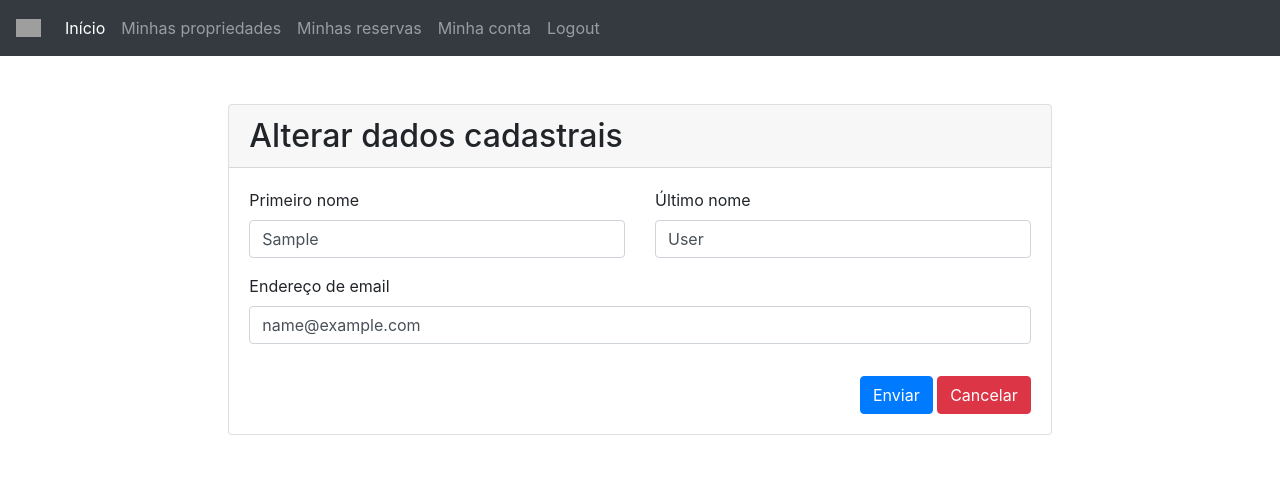
After one commit to 4andrewtanakashi/projeto-eng-soft, a Django app: page /accounts/editar/ in a window 1280 px wide. The commit adds this page. Shown: the top 482 px of the page. Run offline with Django 3.2, Linux system fonts and the light colour scheme; the visitor is signed in with stand-in values (Sample User, id 1); some libraries are stand-ins or nearby versions; grey boxes are pictures that could not be loaded.

Commit message:
:hammer: Término da implementação Closes #7 Closes #8

```diff
--- a/src/core/forms.py
+++ b/src/core/forms.py
@@ -21,6 +21,11 @@ class RegistrarForm(UserCreationForm):
         super(RegistrarForm, self).__init__(*args, **kwargs)
         self.fields['first_name'].label = 'Primeiro nome'
         self.fields['last_name'].label = 'Último nome'
+
+class AtualizarUsuarioForm(forms.ModelForm):
+    class Meta:
+        model = User
+        fields = ('first_name', 'last_name', 'email')
 
 class PropriedadeForm(forms.ModelForm):
     class Meta:
--- /dev/null
+++ b/src/core/templates/core/form_edit_user.html
@@ -0,0 +1,41 @@
+{% extends 'core/header.html' %}
+
+{% load crispy_forms_tags %}
+
+{% block content %}
+<div class="container-fluid pt-5 pb-5">
+    <div class="row justify-content-center">
+        <div class="col-8">
+            <div class="card">
+                <div class="card-header">
+                    <h2 class="card-title" style="display: inline;">Alterar dados cadastrais</h2>
+                </div>
+                <div class="card-body">
+                    <form method="post" action="{% url 'core:editar' %}">
+                        {% csrf_token %}
+                        <div class="form-group">
+                            <div class="row">
+                                <div class="col-md-6">
+                                        {{ form.first_name|as_crispy_field }}
+                                </div>
+                                <div class="col-md-6">
+
+                                        {{ form.last_name|as_crispy_field }}
+                                </div>
+                                <div class="col-md-12">
+
+                                        {{ form.email|as_crispy_field }}
+                                </div>
+                            </div>
+                        </div>
+                        <div class="float-right">
+                            <button type="submit" class="btn btn-primary">Enviar</button>
+                            <a href="/accounts/" class="btn btn-danger">Cancelar</a>
+                        </div>
+                    </form>
+                </div>
+            </div>
+        </div>
+    </div>
+</div>
+{% endblock %}
--- a/src/core/templates/core/header.html
+++ b/src/core/templates/core/header.html
@@ -29,6 +29,9 @@
                     <li class="nav-item">
                             <a class="nav-link" href="/accounts/reservas/">Minhas reservas</a>
                     </li>
+                    <li class="nav-item">
+                        <a class="nav-link" href="/accounts/">Minha conta</a>
+                    </li>
 
                     <li class="nav-item">
                             <a class="nav-link" href="{% url 'logout' %}?next=/"> Logout</a>
--- a/src/core/urls.py
+++ b/src/core/urls.py
@@ -7,6 +7,8 @@ app_name = 'core'
 
 urlpatterns = [
     path('', index_view, name='index'),
+    path('accounts/', login_required(usuario_view), name='usuario'),
+    path('accounts/editar/', login_required(edit_usuario_view), name='editar'),
     path('accounts/signup/', signup_view, name='signup'),
     path('accounts/propriedades/cadastrar/', login_required(add_propriedade_view), name='cadastrar'),
     path('accounts/propriedades/', login_required(MinhasPropriedades.as_view()), name='minhaspropriedades'),
@@ -18,7 +20,7 @@ urlpatterns = [
     path('propriedades/<slug:cidade>/<slug:ini>/<slug:fim>', login_required(PropDisponiveis.as_view()), name='propriedades'),
 
     path('propriedade/<uuid:pk>/', login_required(prop_detalhe_view), name='propriedade'),
-    path('propriedade/<uuid:pk>/<slug:ini>/<slug:fim>', login_required(prop_detalhe_reserva_view), name='propriedade'),
+    path('propriedade/<uuid:pk>/<slug:ini>/<slug:fim>', login_required(prop_detalhe_reserva_view), name='propriedadeReserva'),
     path('propriedade/editar/<uuid:pk>/', login_required(edit_propriedade_view), name='editar'),
     path('propriedade/remover/<uuid:pk>/', login_required(apagar_propriedade_view), name='remover'),
     path('propriedade/reservar/<uuid:pk>/<slug:ini>/<slug:fim>', login_required(add_reserva_view), name='reservar'),
--- a/src/core/views.py
+++ b/src/core/views.py
@@ -194,3 +194,18 @@ def signup_view(request):
 
     context = {'form': form}
     return render(request, 'core/signup.html', context)
+
+def usuario_view(request):
+    qtd_propriedades = Propriedade.objects.all().filter(proprietario=request.user).count()
+    qtd_reservas = Reserva.objects.all().filter(hospede=request.user).count()
+
+    usuario = request.user
+    context = {'user': request.user, 'qtd': qtd_propriedades, 'qtdr': qtd_reservas}
+    return render(request, 'core/user.html', context)
+
+def edit_usuario_view(request):
+    form = AtualizarUsuarioForm(request.POST or None, instance=request.user)
+    if form.is_valid():
+        form.save()
+        return redirect('/accounts/')
+    return render(request, 'core/form_edit_user.html', {'form': form})
```
Also changed, not shown: src/core/models.py (+4 -4 lines), src/core/templates/core/user.html (added, +31 -0 lines).
